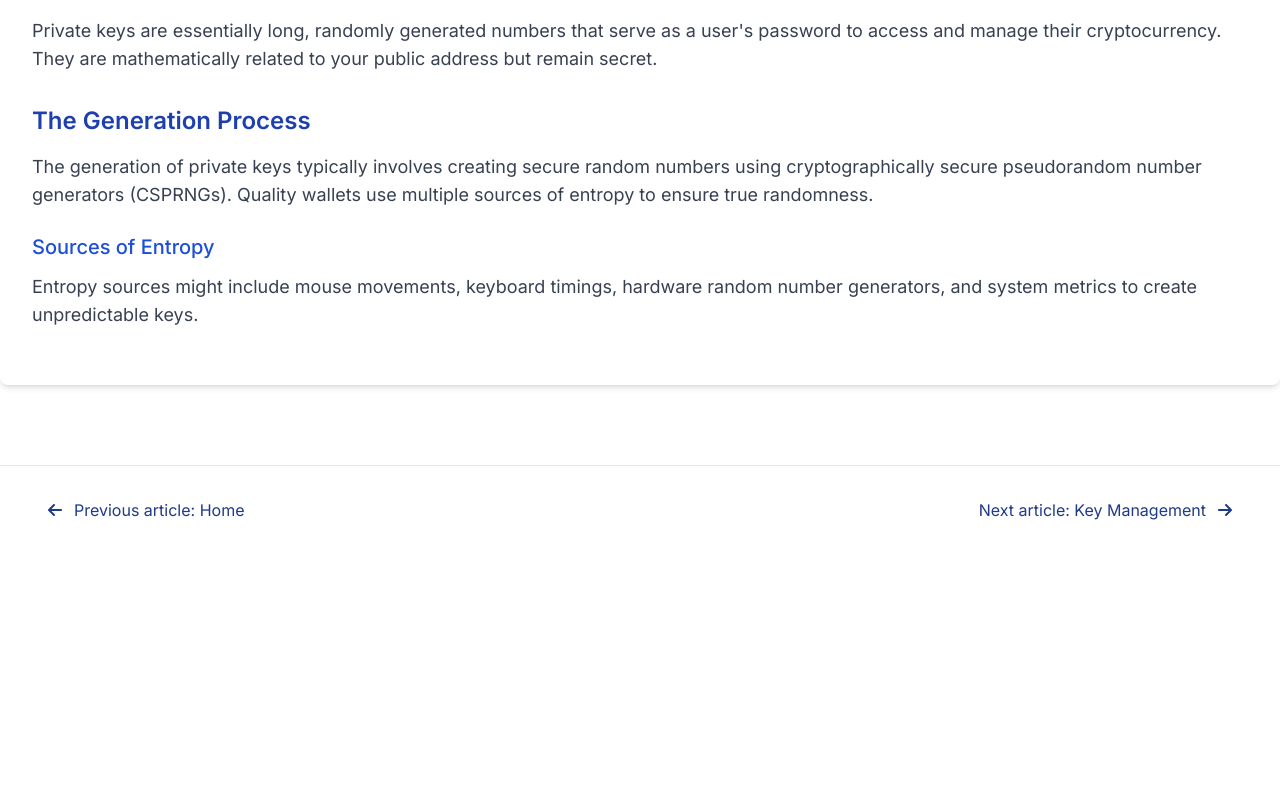
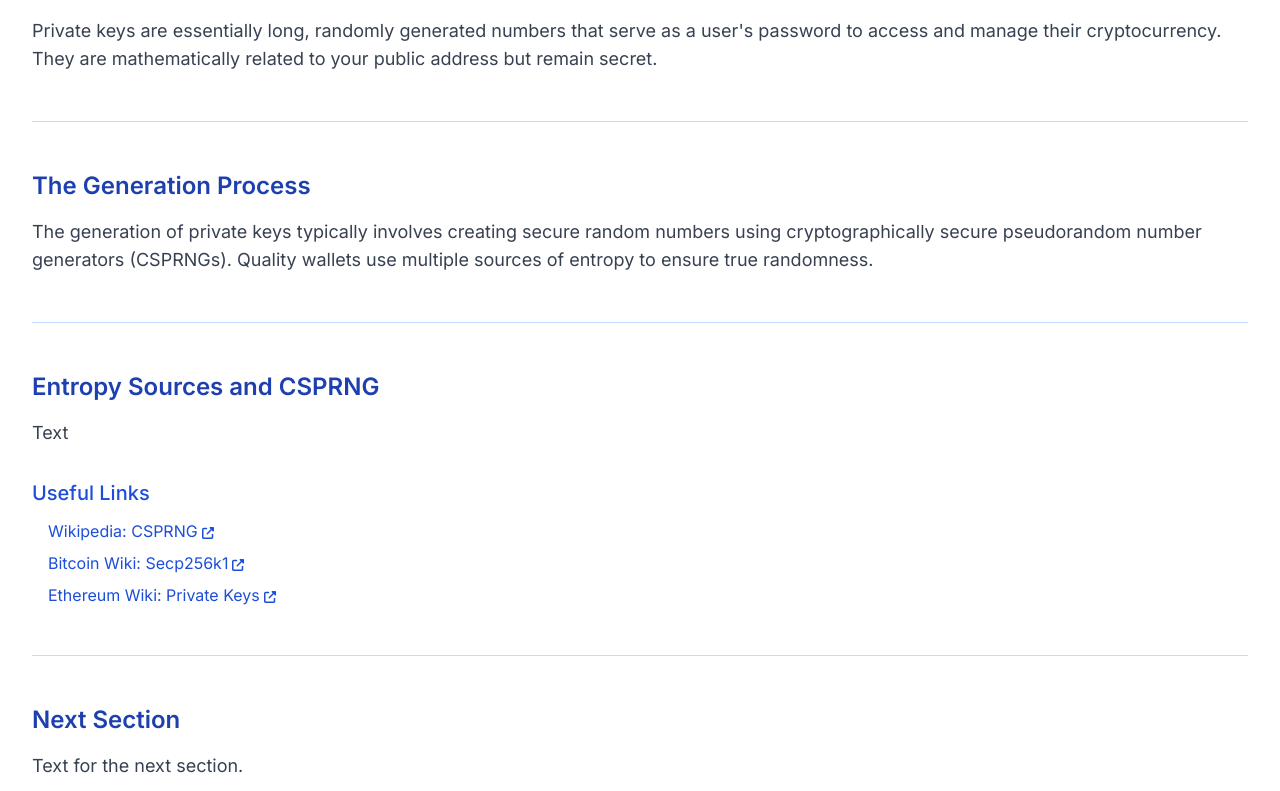
Before and after one commit to nksazonov/private-key-security-portal, a Next.js app: page /en/private-keys in a window 1280 px wide. Shown: the part 289-1080 px from the top of the page. Before the commit the page ends 843 px from the top, so only its background shows below. Built offline with nearby package versions, Linux system fonts and the light colour scheme.

Commit message:
WIP: private keys first section

```diff
--- a/messages/en.json
+++ b/messages/en.json
@@ -47,7 +47,24 @@
   },
   "PrivateKeysPage": {
     "title": "Private Key Generation",
-    "description": "Learn about the process of generating private keys in blockchain"
+    "description": "Learn about the process of generating private keys in blockchain",
+    "whatArePrivateKeys": {
+      "title": "What are Private Keys?",
+      "description": "Private keys are essentially long, randomly generated numbers that serve as a user's password to access and manage their cryptocurrency. They are mathematically related to your public address but remain secret."
+    },
+    "generationProcess": {
+      "title": "The Generation Process",
+      "description": "The generation of private keys typically involves creating secure random numbers using cryptographically secure pseudorandom number generators (CSPRNGs). Quality wallets use multiple sources of entropy to ensure true randomness."
+    },
+    "entropySources": {
+      "title": "Entropy Sources and CSPRNG",
+      "description": "Text",
+      "useful_links": "Useful Links"
+    },
+    "nextSection": {
+      "title": "Next Section",
+      "description": "Text for the next section."
+    }
   },
   "KeyManagementPage": {
     "title": "Key Management",
--- a/messages/uk.json
+++ b/messages/uk.json
@@ -47,7 +47,24 @@
   },
   "PrivateKeysPage": {
     "title": "Генерація приватних ключів",
-    "description": "Дізнайтеся про процес генерації приватних ключів у блокчейні"
+    "description": "Дізнайтеся про процес генерації приватних ключів у блокчейні",
+    "whatArePrivateKeys": {
+      "title": "Що таке приватні ключі?",
+      "description": "Приватні ключі — це по суті довгі, випадково згенеровані числа, які служать паролем користувача для доступу та керування своєю криптовалютою. Вони математично пов'язані з вашою публічною адресою, але залишаються секретними."
+    },
+    "generationProcess": {
+      "title": "Процес генерації",
+      "description": "Генерація приватних ключів зазвичай включає створення захищених випадкових чисел за допомогою криптографічно захищених генераторів псевдовипадкових чисел (CSPRNG). Якісні гаманці використовують кілька джерел ентропії для забезпечення справжньої випадковості."
+    },
+    "entropySources": {
+      "title": "Джерела ентропії та CSPRNG",
+      "description": "Текст",
+      "useful_links": "Корисні посилання"
+    },
+    "nextSection": {
+      "title": "Наступний розділ",
+      "description": "Текст для наступного розділу."
+    }
   },
   "KeyManagementPage": {
     "title": "Управління ключами",
--- a/src/app/[locale]/key-management/page.tsx
+++ b/src/app/[locale]/key-management/page.tsx
@@ -21,7 +21,7 @@ export default function KeyManagement({ params }: { params: { locale: Locale } }
 
   return (
     <main className="py-8 w-full">
-      <div className="bg-white p-8 rounded-lg shadow-md">
+      <div className="bg-white p-8 rounded-lg">
         <h1 className="text-3xl font-bold mb-6 text-blue-900">
           {t('title')}
         </h1>
--- a/src/app/[locale]/private-keys/page.tsx
+++ b/src/app/[locale]/private-keys/page.tsx
@@ -2,6 +2,8 @@ import { AppLocale } from '@/i18n/types';
 import { Locale, useTranslations } from 'next-intl';
 import { getTranslations } from 'next-intl/server';
 import AnchorHeading from '@/components/AnchorHeading';
+import ExternalLink from '@/components/ExternalLink';
+import SectionDivider from '@/components/SectionDivider';
 
 export async function generateMetadata({ params }: { params: Promise<{ locale: string }> }) {
   const { locale } = await params;
@@ -21,7 +23,7 @@ export default function PrivateKeysPage({ params }: { params: { locale: Locale }
 
   return (
     <main className="py-8 w-full">
-      <div className="bg-white p-8 rounded-lg shadow-md">
+      <div className="bg-white p-8 rounded-lg">
         <h1 className="text-3xl font-bold mb-6 text-blue-900">
           {t('title')}
         </h1>
@@ -34,38 +36,75 @@ export default function PrivateKeysPage({ params }: { params: { locale: Locale }
           id="what-are-private-keys"
           className="text-2xl font-semibold mt-8 mb-4 text-blue-800"
         >
-          What are Private Keys?
+          {t('whatArePrivateKeys.title')}
         </AnchorHeading>
         <p className="text-lg text-gray-700 mb-6">
-          Private keys are essentially long, randomly generated numbers that serve as a user's password
-          to access and manage their cryptocurrency. They are mathematically related to your public
-          address but remain secret.
+          {t('whatArePrivateKeys.description')}
         </p>
+
+        <SectionDivider />
 
         <AnchorHeading
           as="h2"
           id="generation-process"
           className="text-2xl font-semibold mt-8 mb-4 text-blue-800"
         >
-          The Generation Process
+          {t('generationProcess.title')}
         </AnchorHeading>
         <p className="text-lg text-gray-700 mb-6">
-          The generation of private keys typically involves creating secure random numbers using
-          cryptographically secure pseudorandom number generators (CSPRNGs). Quality wallets use
-          multiple sources of entropy to ensure true randomness.
+          {t('generationProcess.description')}
         </p>
 
+        <SectionDivider />
+
         <AnchorHeading
-          as="h3"
+          as="h2"
           id="entropy-sources"
-          className="text-xl font-medium mt-6 mb-3 text-blue-700"
+          className="text-2xl font-semibold mt-8 mb-4 text-blue-800"
         >
-          Sources of Entropy
+          {t('entropySources.title')}
         </AnchorHeading>
         <p className="text-lg text-gray-700 mb-6">
-          Entropy sources might include mouse movements, keyboard timings, hardware random number
-          generators, and system metrics to create unpredictable keys.
+          {t('entropySources.description')}
         </p>
+
+        <div className="mt-8 mb-6">
+          <h3 className="text-xl font-medium mt-6 mb-3 text-blue-700">
+            {t('entropySources.useful_links')}
+          </h3>
+          <ul className="space-y-2 pl-4">
+            <li>
+              <ExternalLink href="https://en.wikipedia.org/wiki/Cryptographically_secure_pseudorandom_number_generator">
+                Wikipedia: CSPRNG
+              </ExternalLink>
+            </li>
+            <li>
+              <ExternalLink href="https://en.bitcoin.it/wiki/Secp256k1">
+                Bitcoin Wiki: Secp256k1
+              </ExternalLink>
+            </li>
+            <li>
+              <ExternalLink href="https://eth.wiki/fundamentals/private-keys">
+                Ethereum Wiki: Private Keys
+              </ExternalLink>
+            </li>
+          </ul>
+        </div>
+
+        <SectionDivider />
+
+        <AnchorHeading
+          as="h2"
+          id="next-section"
+          className="text-2xl font-semibold mt-8 mb-4 text-blue-800"
+        >
+          {t('nextSection.title')}
+        </AnchorHeading>
+        <p className="text-lg text-gray-700 mb-6">
+          {t('nextSection.description')}
+        </p>
+
+        <SectionDivider isLast={true} />
       </div>
     </main>
   );
--- a/src/app/[locale]/security-features/page.tsx
+++ b/src/app/[locale]/security-features/page.tsx
@@ -21,7 +21,7 @@ export default function SecurityFeaturesPage({ params }: { params: { locale: Loc
 
   return (
     <main className="py-8 w-full">
-      <div className="bg-white p-8 rounded-lg shadow-md">
+      <div className="bg-white p-8 rounded-lg">
         <h1 className="text-3xl font-bold mb-6 text-blue-900">
           {t('title')}
         </h1>
--- a/src/app/[locale]/wallet-matrix/page.tsx
+++ b/src/app/[locale]/wallet-matrix/page.tsx
@@ -21,7 +21,7 @@ export default function WalletMatrixPage({ params }: { params: { locale: Locale
 
   return (
     <main className="py-8 w-full">
-      <div className="bg-white p-8 rounded-lg shadow-md">
+      <div className="bg-white p-8 rounded-lg">
         <h1 className="text-3xl font-bold mb-6 text-blue-900">
           {t('title')}
         </h1>
--- /dev/null
+++ b/src/components/ExternalLink.tsx
@@ -0,0 +1,27 @@
+'use client';
+
+import React from 'react';
+import { FontAwesomeIcon } from '@fortawesome/react-fontawesome';
+import { faExternalLinkAlt } from '@fortawesome/free-solid-svg-icons';
+
+interface ExternalLinkProps {
+  href: string;
+  children: React.ReactNode;
+  className?: string;
+}
+
+export default function ExternalLink({ href, children, className = '' }: ExternalLinkProps) {
+  return (
+    <a
+      href={href}
+      target="_blank"
+      rel="noopener noreferrer"
+      className={`group inline-flex items-center gap-1 text-blue-700 hover:text-blue-500 transition-colors ${className}`}
+    >
+      {children}
+      <span className="inline-block transition-transform duration-200 group-hover:translate-x-0.5 group-hover:-translate-y-0.5">
+        <FontAwesomeIcon icon={faExternalLinkAlt} className="text-xs" />
+      </span>
+    </a>
+  );
+}
--- /dev/null
+++ b/src/components/SectionDivider.tsx
@@ -0,0 +1,19 @@
+'use client';
+
+import React from 'react';
+
+interface SectionDividerProps {
+  isLast?: boolean;
+}
+
+export default function SectionDivider({ isLast = false }: SectionDividerProps) {
+  if (isLast) {
+    return null;
+  }
+
+  return (
+    <div className="my-12">
+      <div className="w-full h-px bg-blue-200"></div>
+    </div>
+  );
+}
```
Also changed, not shown: messages/uk.d.json.ts (+18 -1 lines).
